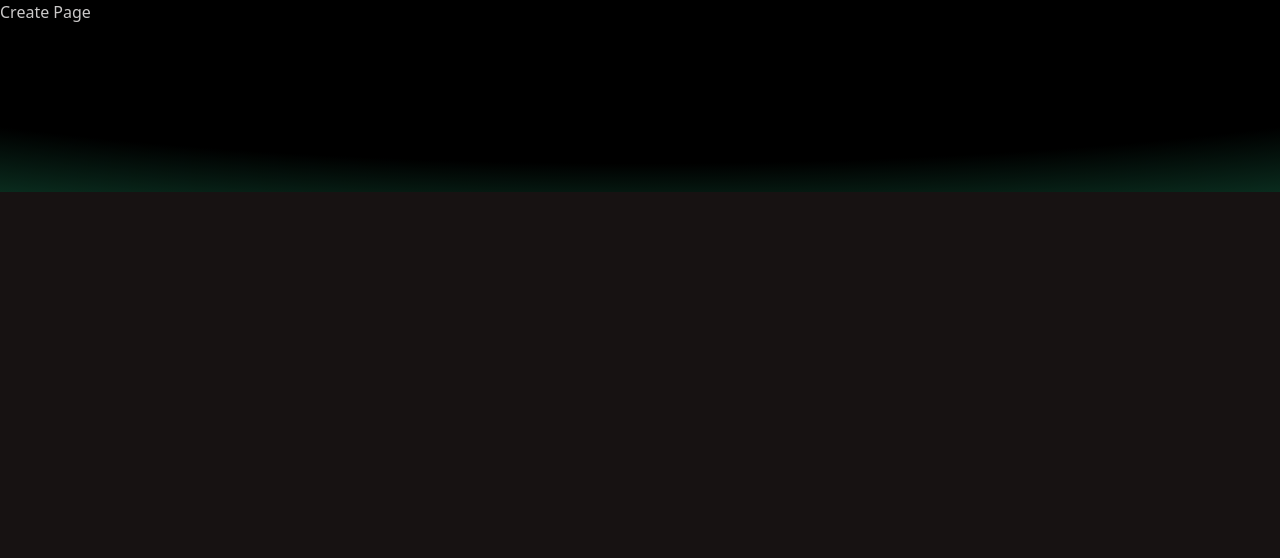
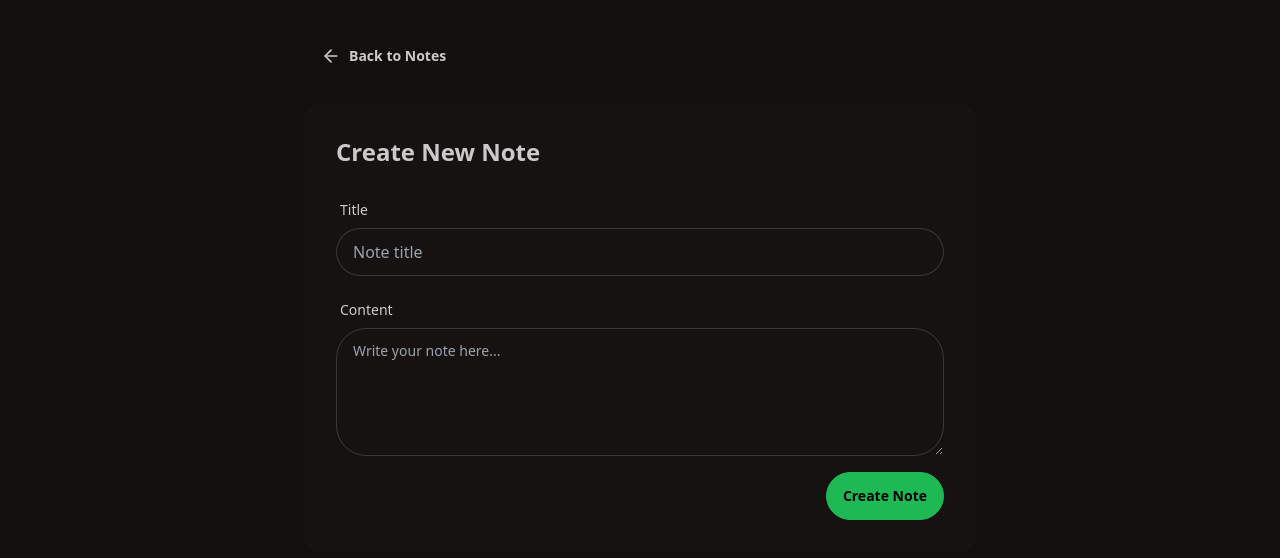
Before and after one commit to Peter-Pander/legal-engineer-explained, a React app in the folder frontend/: page /create in a window 1280 px wide. Shown: the top 558 px of the page. Built offline with nearby package versions, Linux system fonts and the light colour scheme; the HTML template or start-up script is replaced by a standard one.

Commit message:
Build create page

```diff
--- /dev/null
+++ b/frontend/src/lib/axios.js
@@ -0,0 +1,7 @@
+import axios from "axios";
+
+const API = axios.create({
+  baseURL: "http://localhost:5001/api",
+});
+
+export default API;
--- a/frontend/src/pages/CreatePage.jsx
+++ b/frontend/src/pages/CreatePage.jsx
@@ -1,5 +1,106 @@
+import { ArrowLeftIcon } from "lucide-react";
+import { useState } from "react";
+import { Link, useNavigate } from "react-router";
+import toast from "react-hot-toast";
+import API from "../lib/axios";
+
 const CreatePage = () => {
-  return <div>Create Page</div>;
+  const [title, setTitle] = useState("");
+  const [content, setContent] = useState("");
+  const [loading, setLoading] = useState(false);
+
+  const navigate = useNavigate();
+
+  const handleSubmit = async (e) => {
+    e.preventDefault();
+
+    if (!title.trim() || !content.trim()) {
+      toast.error("All fields are required");
+      return;
+    }
+
+    setLoading(true);
+
+    try {
+      await API.post("/notes", {
+        title,
+        content,
+      });
+
+      toast.success("Note created successfully");
+      navigate("/");
+    } catch (error) {
+      console.log("Error creating note", error);
+
+      if (error.response?.status === 429) {
+        toast.error("Slow down! You're creating notes too fast", {
+          duration: 4000,
+          icon: "💀",
+        });
+        return;
+      }
+
+      toast.error("Failed to create note");
+    } finally {
+      setLoading(false);
+    }
+  };
+
+  return (
+    <div className="min-h-screen bg-base-200">
+      <div className="container mx-auto px-4 py-8">
+        <div className="mx-auto max-w-2xl">
+          <Link to="/" className="btn btn-ghost mb-6">
+            <ArrowLeftIcon className="size-5" />
+            Back to Notes
+          </Link>
+
+          <div className="card bg-base-100">
+            <div className="card-body">
+              <h2 className="card-title mb-4 text-2xl">Create New Note</h2>
+
+              <form onSubmit={handleSubmit}>
+                <div className="form-control mb-4">
+                  <label className="label">
+                    <span className="label-text">Title</span>
+                  </label>
+                  <input
+                    type="text"
+                    placeholder="Note title"
+                    className="input input-bordered"
+                    value={title}
+                    onChange={(e) => setTitle(e.target.value)}
+                  />
+                </div>
+
+                <div className="form-control mb-4">
+                  <label className="label">
+                    <span className="label-text">Content</span>
+                  </label>
+                  <textarea
+                    placeholder="Write your note here..."
+                    className="textarea textarea-bordered h-32"
+                    value={content}
+                    onChange={(e) => setContent(e.target.value)}
+                  />
+                </div>
+
+                <div className="card-actions justify-end">
+                  <button
+                    type="submit"
+                    className="btn btn-primary"
+                    disabled={loading}
+                  >
+                    {loading ? "Creating..." : "Create Note"}
+                  </button>
+                </div>
+              </form>
+            </div>
+          </div>
+        </div>
+      </div>
+    </div>
+  );
 };
 
 export default CreatePage;
--- a/frontend/src/pages/HomePage.jsx
+++ b/frontend/src/pages/HomePage.jsx
@@ -1,7 +1,7 @@
 import { useEffect, useState } from "react";
-import axios from "axios";
 import toast from "react-hot-toast";
 
+import API from "../lib/axios";
 import Navbar from "../components/Navbar";
 import RateLimitedUI from "../components/RateLimitedUI";
 import NoteCard from "../components/NoteCard";
@@ -14,8 +14,7 @@ const HomePage = () => {
   useEffect(() => {
     const fetchNotes = async () => {
       try {
-        const res = await axios.get("http://localhost:5001/api/notes");
-
+        const res = await API.get("/notes");
         setNotes(res.data);
         setIsRateLimited(false);
       } catch (error) {
```
